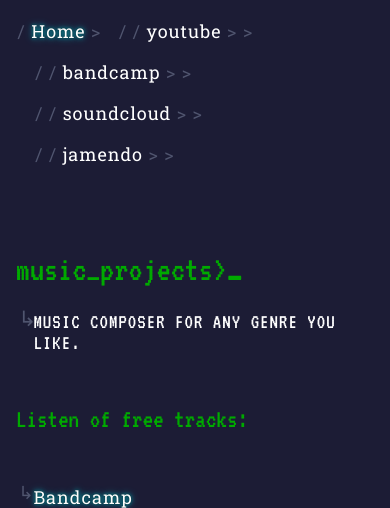
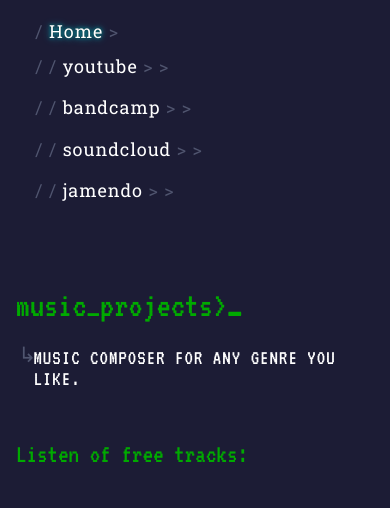
Before and after one commit to PaoloCatalano/paolo-deveb, a Gatsby site: page /music in a window 390 px wide. Shown: the top 508 px of the page. Built offline with nearby package versions, Linux system fonts and the light colour scheme; Gatsby itself is replaced by a stand-in of ours; a web font is replaced by a local one.

Commit message:
new style 2.1

```diff
--- a/src/css/main.css
+++ b/src/css/main.css
@@ -376,6 +376,7 @@
   font-family: var(--console-font);
   color: var(--lightgrigio);
   letter-spacing: 0.3px;
+  margin: 0 1rem;
   padding: 1rem;
 }
 svg {
@@ -458,6 +459,7 @@
 }
 .links {
   padding-left: 1rem;
+  flex-direction: row;
 }
 .links li {
   margin-bottom: 0.8rem;
@@ -975,3 +977,8 @@
     align-items: center;
   }
 }
+@media screen and (max-width: 500px) {
+  .links {
+    flex-direction: column;
+  }
+}
--- a/src/pages/music.js
+++ b/src/pages/music.js
@@ -24,12 +24,12 @@
       <Seo title="Music" description="Music content" />
       <nav>
         <Links>
-          <button>
+          <button style={{ margin: "0 1rem 0.5rem 1rem" }}>
             <Link to="/">Home</Link>
           </button>
         </Links>
       </nav>
-      <main className="container" style={{ height: "100vh" }}>
+      <main className="container" style={{ height: "100vh", width: "90vw" }}>
         <Name text="music_projects" />
         {isTitleComplete ? (
           <>
```
